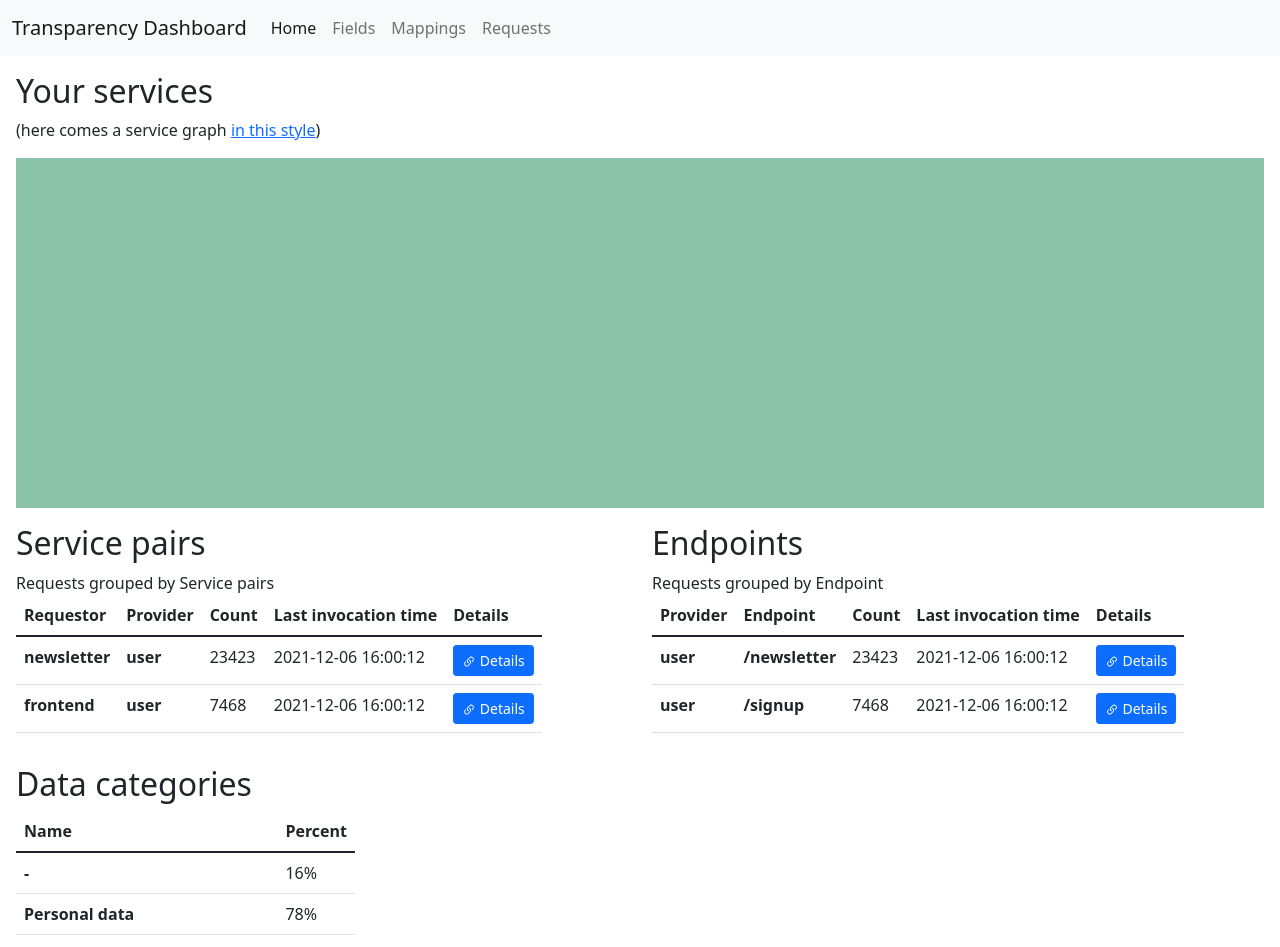
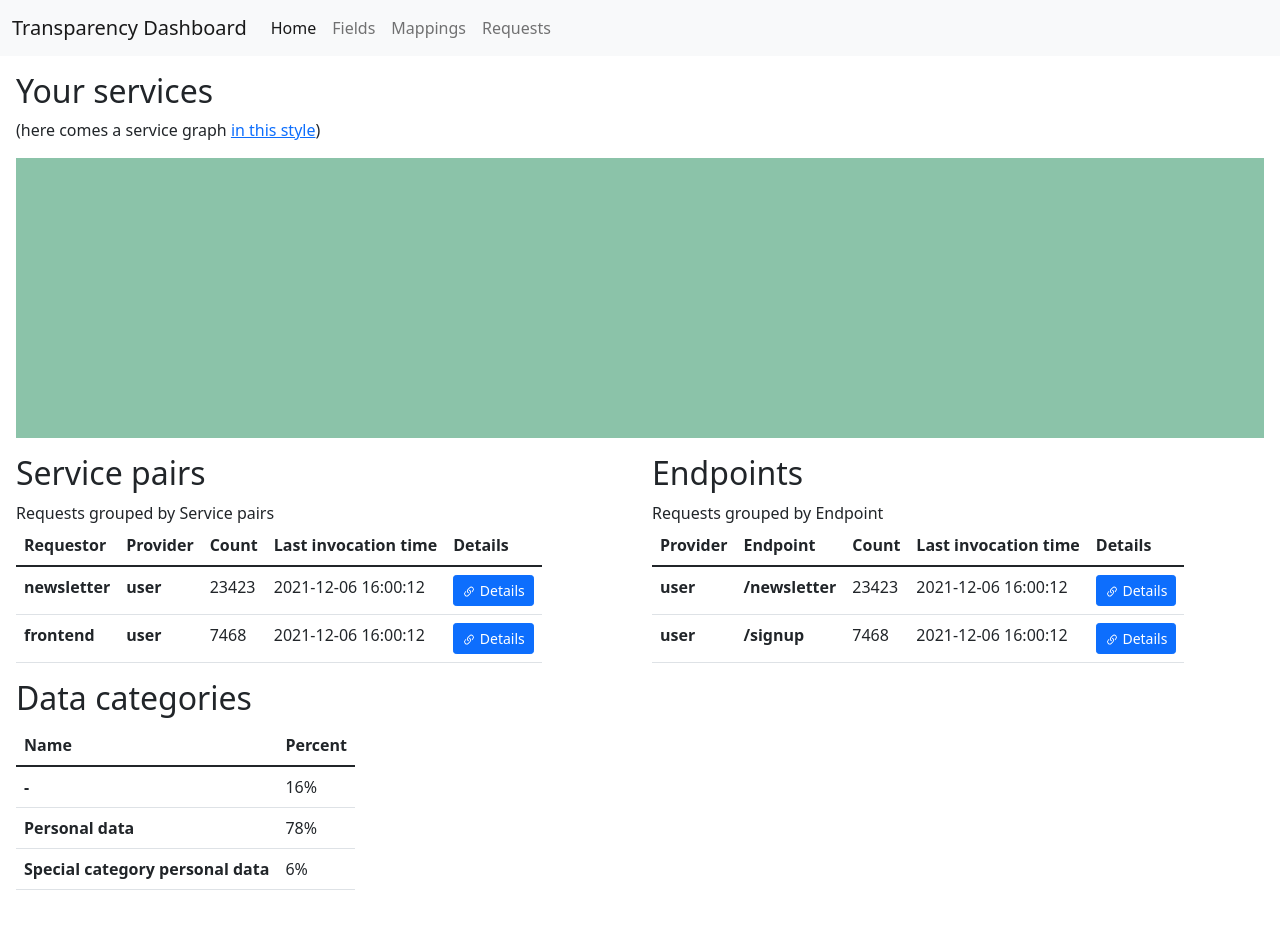
Before and after one commit to PrivacyEngineering/hawk-monitor, a React (Create React App) app in the folder frontend-v2/: page / in a window 1280 px wide. Shown: the top 947 px of the page. After the commit the page ends 922 px from the top, so only its background shows below. Built offline with nearby package versions, Linux system fonts and the light colour scheme.

Commit message:
Fix paddings on the homepage

```diff
--- a/frontend-v2/src/components/HomePage.tsx
+++ b/frontend-v2/src/components/HomePage.tsx
@@ -11,18 +11,18 @@ export const HomePage = () => {
         <h2>Your services</h2>
         <Col className="pb-3">
           <p>(here comes a service graph <a href="https://novatecconsulting.github.io/novatec-service-dependency-graph-panel/images/service-dependency-graph-panel.gif">in this style</a>)</p>
-          <Placeholder style={{ height: '350px' }} xs={12} bg="success" />
+          <Placeholder style={{ height: '280px' }} xs={12} bg="success" />
         </Col>
 
       </Row>
       <Row>
-        <Col lg={12} xl={6} className="pb-3">
+        <Col lg={12} xl={6} >
           <ServicePairs />
         </Col>
-        <Col lg={12} xl={6} className="pb-3">
+        <Col lg={12} xl={6} >
           <Endpoints />
         </Col>
-        <Col lg={12} xl={4} className="pb-3">
+        <Col lg={12} xl={4} >
           <DataCategories />
         </Col>
       </Row>
```
